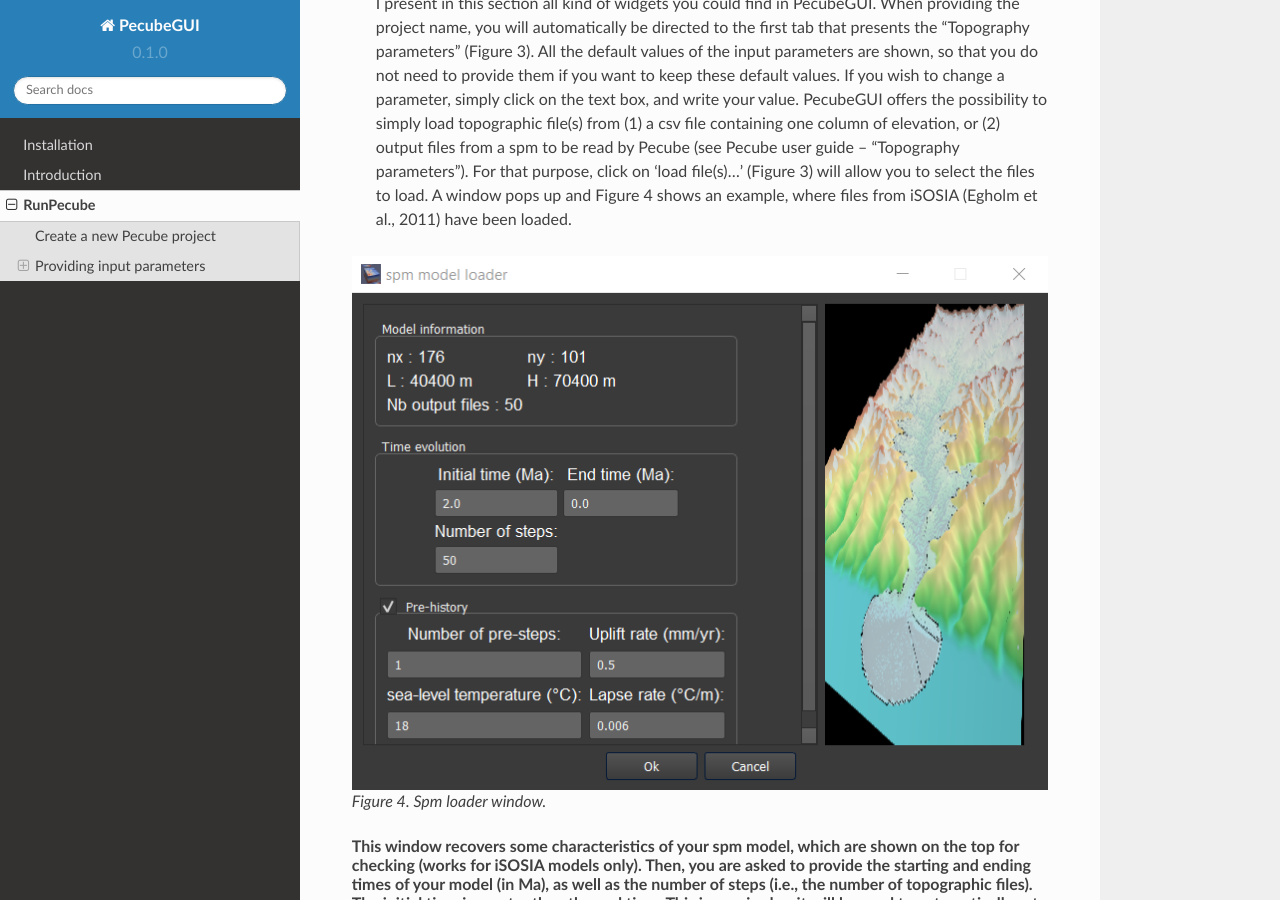
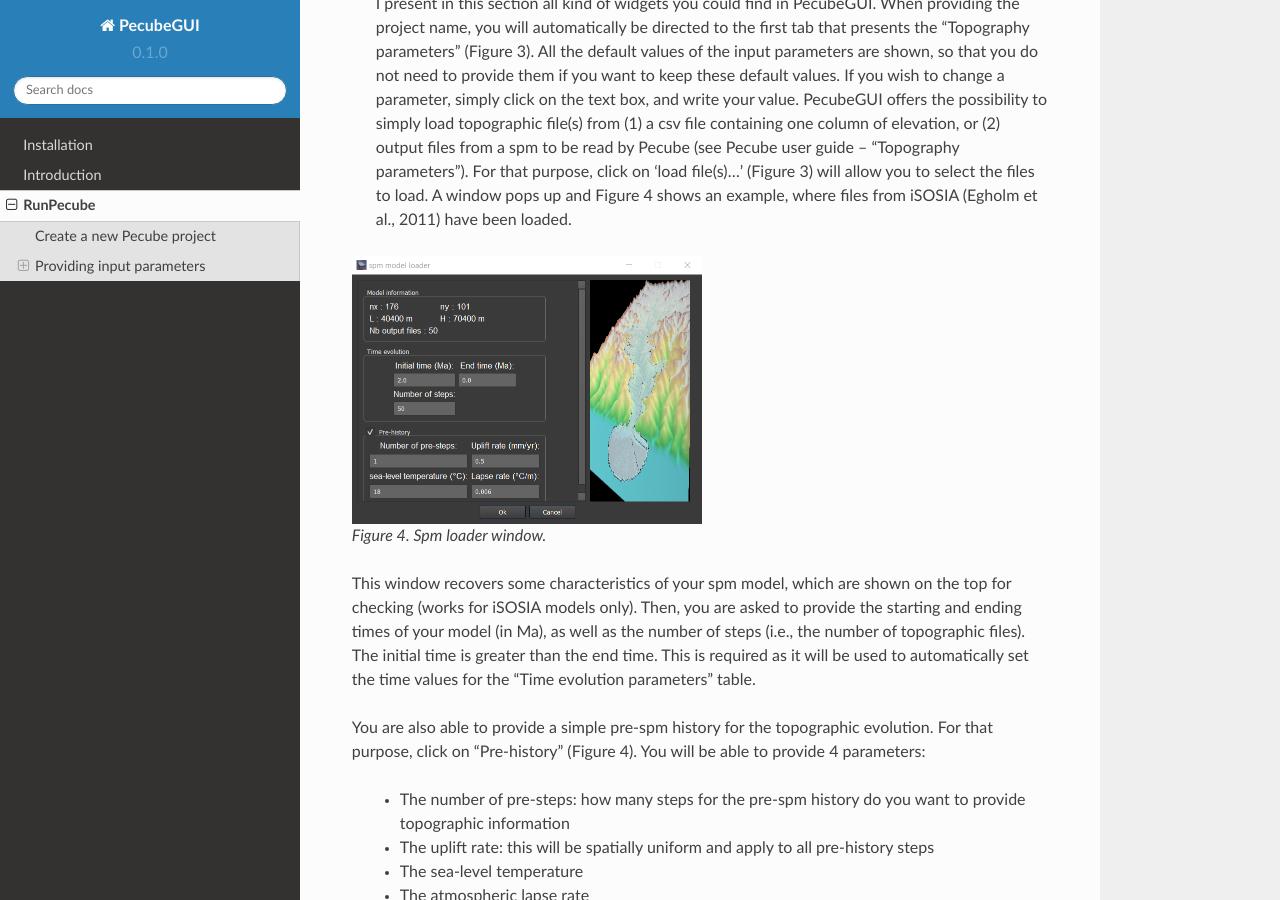
Before and after one commit to MBernAca/PecubeGUI_Doc, a Sphinx documentation site: the page built from docs/source/runPecube.rst, in a window 1280 px wide and 900 px high, scrolled down 1449 px. Built offline with Sphinx 7.4.7 and the Read the Docs theme 2.0.0, drawn with Linux system fonts in a browser that asks for light colours.

Commit message:
Update runPecube.rst

```diff
--- a/docs/source/runPecube.rst
+++ b/docs/source/runPecube.rst
@@ -40,11 +40,14 @@ Topography tab:
   PecubeGUI offers the possibility to simply load topographic file(s) from (1) a csv file containing one column of elevation, or (2) output files from a spm to be read by Pecube (see Pecube user guide – “Topography parameters”). For that purpose, click on ‘load file(s)…’ (Figure 3) will allow you to select the files to load. A window pops up and Figure 4 shows an example, where files from iSOSIA (Egholm et al., 2011) have been loaded.
 
 .. figure:: ../images/spm_loader.png
+  :height: 268
+  :width: 350
 
   *Figure 4. Spm loader window.*
 
 This window recovers some characteristics of your spm model, which are shown on the top for checking (works for iSOSIA models only). Then, you are asked to provide the starting and ending times of your model (in Ma), as well as the number of steps (i.e., the number of topographic files). The initial time is greater than the end time. This is required as it will be used to automatically set the time values for the “Time evolution parameters” table.
-  You are also able to provide a simple pre-spm history for the topographic evolution. For that purpose, click on “Pre-history” (Figure 4). You will be able to provide 4 parameters:
+
+You are also able to provide a simple pre-spm history for the topographic evolution. For that purpose, click on “Pre-history” (Figure 4). You will be able to provide 4 parameters:
 
   *	The number of pre-steps: how many steps for the pre-spm history do you want to provide topographic information
   *	The uplift rate: this will be spatially uniform and apply to all pre-history steps
```
